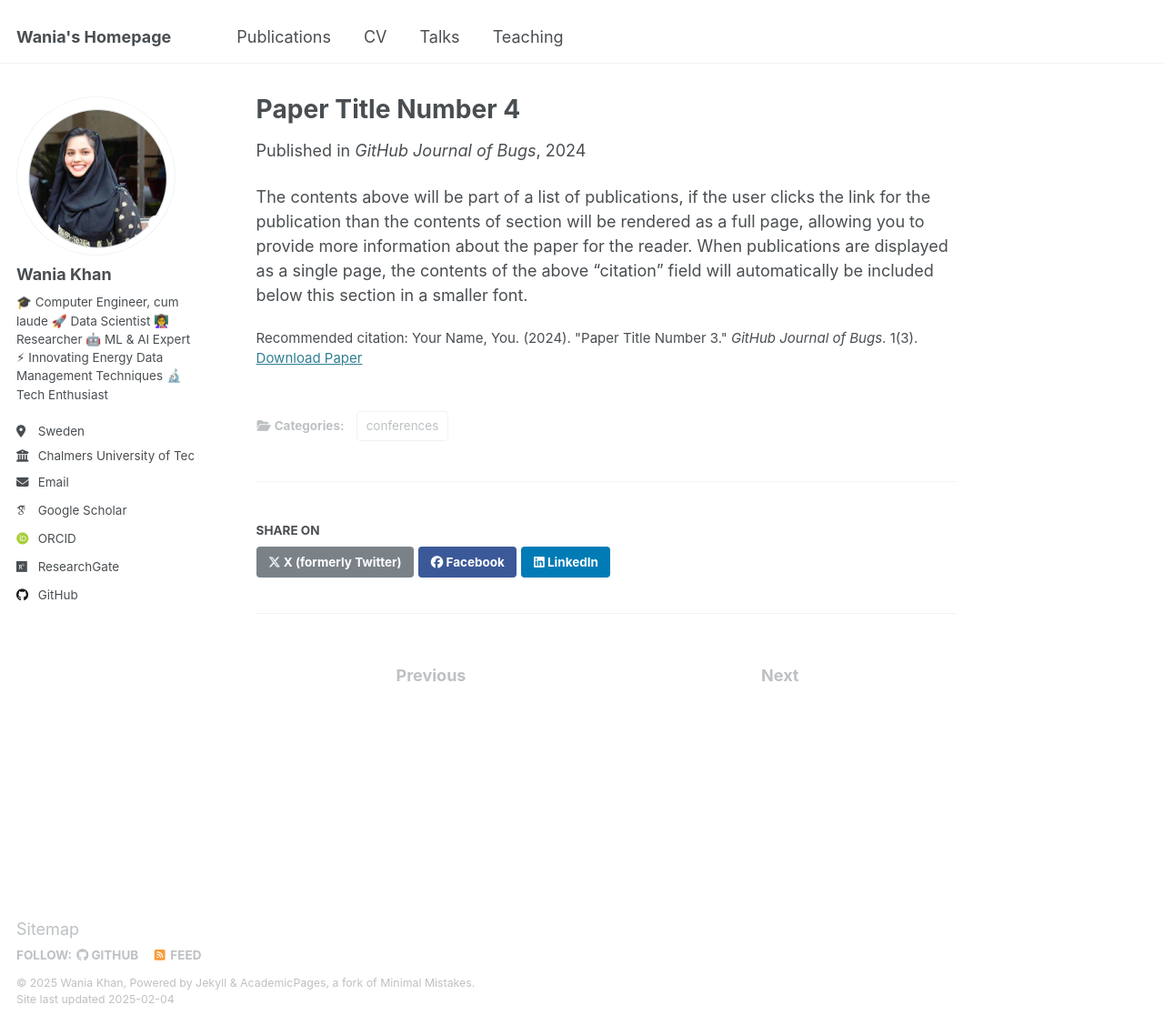
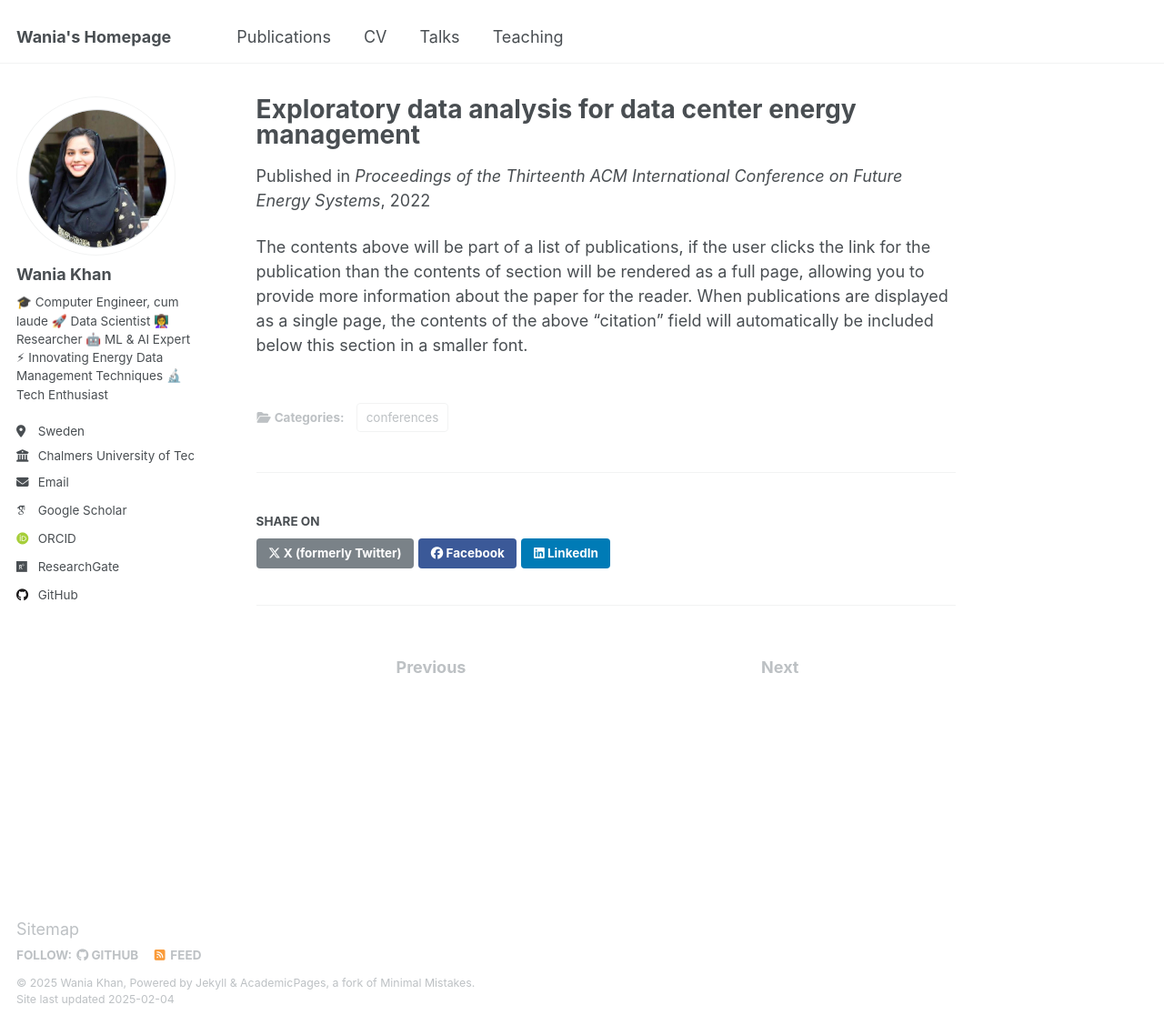
Before and after one commit to WaniaKhance/WaniaKhan-Profile, a Jekyll site: the page built from _publications/2024-02-17-paper-title-number-4.md, in a window 1280 px wide and 1127 px high. Shown: the whole window at 91% size. Built offline with Jekyll 4.4.1, drawn with Linux system fonts in a browser that asks for light colours; some web fonts are replaced.

Commit message:
Update 2024-02-17-paper-title-number-4.md

```diff
--- a/_publications/2024-02-17-paper-title-number-4.md
+++ b/_publications/2024-02-17-paper-title-number-4.md
@@ -1,13 +1,13 @@
 ---
-title: "Paper Title Number 4"
+title: "Exploratory data analysis for data center energy management"
 collection: publications
 category: conferences
-permalink: /publication/2024-02-17-paper-title-number-4
+#permalink: /publication/2024-02-17-paper-title-number-4
 excerpt: 'This paper is about fixing template issue #693.'
-date: 2024-02-17
-venue: 'GitHub Journal of Bugs'
-paperurl: 'http://academicpages.github.io/files/paper3.pdf'
-citation: 'Your Name, You. (2024). &quot;Paper Title Number 3.&quot; <i>GitHub Journal of Bugs</i>. 1(3).'
+date: 2022-06-28
+venue: 'Proceedings of the Thirteenth ACM International Conference on Future Energy Systems'
+paperurl: 'https://doi.org/10.1145/3538637.3539654'
+#citation: ''
 ---
 
 The contents above will be part of a list of publications, if the user clicks the link for the publication than the contents of section will be rendered as a full page, allowing you to provide more information about the paper for the reader. When publications are displayed as a single page, the contents of the above "citation" field will automatically be included below this section in a smaller font.
```
